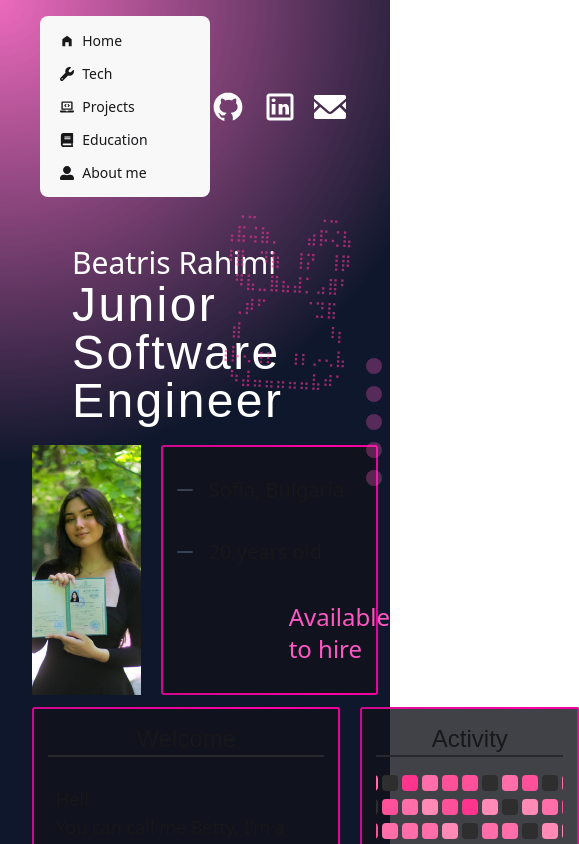
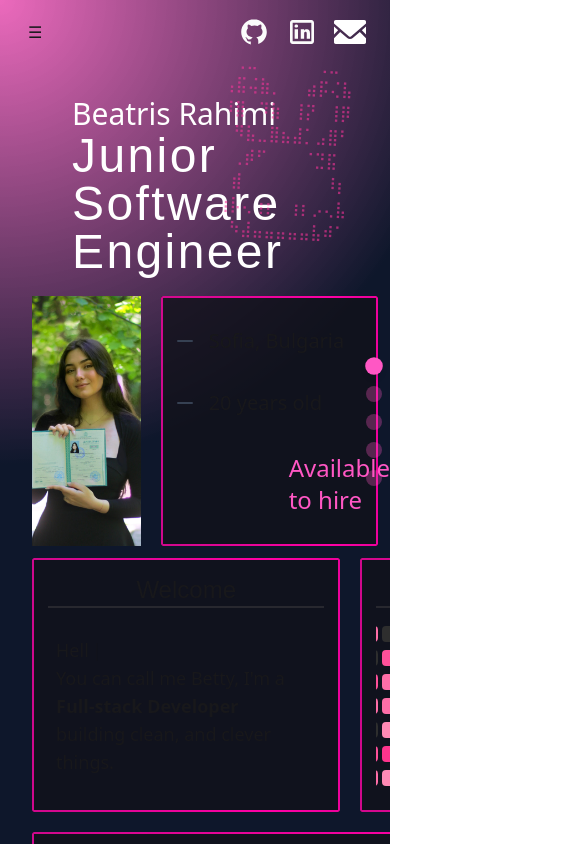
Before and after one commit to BeatrisRah/Portfolio, a React (Vite) app: page / in a window 390 px wide. Shown: the top 844 px of the page, 579 px wide, since content can reach past the window. Built offline with nearby package versions, Linux system fonts and the light colour scheme; a web font is replaced by a local one.

Commit message:
RESPONSIVE UI/ 425px / Top Nav

```diff
--- a/src/App.jsx
+++ b/src/App.jsx
@@ -47,7 +47,7 @@ function App() {
 			</div>
 
 			{/* Page Content */}
-			<div className="xl:ml-64 xl:w-10/12 w-full lg:ml-2">
+			<div className="xl:ml-64 w-full xl:w-10/12 lg:ml-2">
 				<TopNavigation />
 				<Home />
 				<Tetch />
--- a/src/components/Navigation.jsx
+++ b/src/components/Navigation.jsx
@@ -2,23 +2,23 @@ import SmallMenu from "./sidebar/SmallMenu";
 
 export default function TopNavigation() {
    return (
-    <div className="sticky top-0 z-20 w-11/12 mx-auto xl:w-full px-6 py-4 flex items-center">
+    <div className="sticky top-0 z-20 md:w-11/12 xl:w-full px-6 py-4 flex items-center">
         <SmallMenu />
 
         <div className="flex-1" />
 
         <div className="flex items-center gap-4">
-        <a href="https://github.com/BeatrisRah" target="_blank" rel="noopener noreferrer" className="text-gray-800 hover:underline w-9 h-9">
+        <a href="https://github.com/BeatrisRah" target="_blank" rel="noopener noreferrer" className="text-gray-800 hover:underline w-8 h-8 md:w-9 md:h-9">
         <svg className="w-full h-full" xmlns="http://www.w3.org/2000/svg" x="0px" y="0px" width={100} height={100} viewBox="0,0,256,256">
             <g fill="#fbfbfb" fillRule="nonzero" stroke="none" strokeWidth={1} strokeLinecap="butt" strokeLinejoin="miter" strokeMiterlimit={10} strokeDasharray strokeDashoffset={0} fontFamily="none" fontWeight="none" fontSize="none" textAnchor="none" style={{mixBlendMode: 'normal'}}><g transform="scale(8.53333,8.53333)"><path d="M15,3c-6.627,0 -12,5.373 -12,12c0,5.623 3.872,10.328 9.092,11.63c-0.056,-0.162 -0.092,-0.35 -0.092,-0.583v-2.051c-0.487,0 -1.303,0 -1.508,0c-0.821,0 -1.551,-0.353 -1.905,-1.009c-0.393,-0.729 -0.461,-1.844 -1.435,-2.526c-0.289,-0.227 -0.069,-0.486 0.264,-0.451c0.615,0.174 1.125,0.596 1.605,1.222c0.478,0.627 0.703,0.769 1.596,0.769c0.433,0 1.081,-0.025 1.691,-0.121c0.328,-0.833 0.895,-1.6 1.588,-1.962c-3.996,-0.411 -5.903,-2.399 -5.903,-5.098c0,-1.162 0.495,-2.286 1.336,-3.233c-0.276,-0.94 -0.623,-2.857 0.106,-3.587c1.798,0 2.885,1.166 3.146,1.481c0.896,-0.307 1.88,-0.481 2.914,-0.481c1.036,0 2.024,0.174 2.922,0.483c0.258,-0.313 1.346,-1.483 3.148,-1.483c0.732,0.731 0.381,2.656 0.102,3.594c0.836,0.945 1.328,2.066 1.328,3.226c0,2.697 -1.904,4.684 -5.894,5.097c1.098,0.573 1.899,2.183 1.899,3.396v2.734c0,0.104 -0.023,0.179 -0.035,0.268c4.676,-1.639 8.035,-6.079 8.035,-11.315c0,-6.627 -5.373,-12 -12,-12z" /></g></g>
         </svg>
         </a>
-        <a href="https://www.linkedin.com/in/beatris-rahimi/" target="_blank" className="w-9 h-9 text-pink-500 hover:underline">
+        <a href="https://www.linkedin.com/in/beatris-rahimi/" target="_blank" className="w-8 h-8 md:w-9 md:h-9 text-pink-500 hover:underline">
             <svg className="w-full h-full" xmlns="http://www.w3.org/2000/svg" x="0px" y="0px" width={100} height={100} viewBox="0,0,256,256">
                 <g fill="#fbfbfb" fillRule="nonzero" stroke="none" strokeWidth={1} strokeLinecap="butt" strokeLinejoin="miter" strokeMiterlimit={10} strokeDasharray strokeDashoffset={0} fontFamily="none" fontWeight="none" fontSize="none" textAnchor="none" style={{mixBlendMode: 'normal'}}><g transform="scale(10.66667,10.66667)"><path d="M5,3c-1.105,0 -2,0.895 -2,2v14c0,1.105 0.895,2 2,2h14c1.105,0 2,-0.895 2,-2v-14c0,-1.105 -0.895,-2 -2,-2zM5,5h14v14h-14zM7.7793,6.31641c-0.857,0 -1.37109,0.51517 -1.37109,1.20117c0,0.686 0.51416,1.19922 1.28516,1.19922c0.857,0 1.37109,-0.51322 1.37109,-1.19922c0,-0.686 -0.51416,-1.20117 -1.28516,-1.20117zM6.47656,10v7h2.52344v-7zM11.08203,10v7h2.52344v-3.82617c0,-1.139 0.81264,-1.30273 1.05664,-1.30273c0.244,0 0.89649,0.24473 0.89649,1.30273v3.82617h2.44141v-3.82617c0,-2.197 -0.97627,-3.17383 -2.19727,-3.17383c-1.221,0 -1.87226,0.40656 -2.19726,0.97656v-0.97656z" /></g></g>
             </svg>
         </a>
-        <a href="mailto:beatris.m.rahimi@gmail.com" className="w-9 h-9 text-pink-500 hover:underline">
+        <a href="mailto:beatris.m.rahimi@gmail.com" className="w-8 h-8 md:w-9 md:h-9 text-pink-500 hover:underline">
             <svg className="w-8 h-full" height="200px" width="200px" version="1.1" id="_x32_" xmlns="http://www.w3.org/2000/svg" xmlnsXlink="http://www.w3.org/1999/xlink" viewBox="0 0 512 512" xmlSpace="preserve" fill="#000000"><g id="SVGRepo_bgCarrier" strokeWidth={0} /><g id="SVGRepo_tracerCarrier" strokeLinecap="round" strokeLinejoin="round" /><g id="SVGRepo_iconCarrier"> <style type="text/css" dangerouslySetInnerHTML={{__html: " .st0{fill:#ffffff;} " }} /> <g> <polygon className="st0" points="512,295.199 445.92,226.559 512,169.6 " /> <polygon className="st0" points="66.16,226.559 0,295.279 0,169.6 " /> <path className="st0" d="M512,357.6v63.199c0,15.281-12.4,27.682-27.68,27.682H27.68c-15.281,0-27.68-12.4-27.68-27.682V357.6 l98.959-102.721L212,352.238c11.76,10.082,27.359,15.682,44,15.682c16.641,0,32.32-5.6,44.08-15.682l112.959-97.359L512,357.6z" /> <path className="st0" d="M512,91.119v27.68l-241.442,208c-7.76,6.72-21.359,6.72-29.119,0L0,118.799v-27.68 c0-15.279,12.398-27.6,27.68-27.6H484.32C499.6,63.519,512,75.84,512,91.119z" /> </g> </g></svg>
         </a>
 
--- a/src/components/sidebar/SmallMenu.jsx
+++ b/src/components/sidebar/SmallMenu.jsx
@@ -6,17 +6,18 @@ import { MdHomeFilled } from "react-icons/md";
 
 export default function SmallMenu() {
     const navLinks = [
-        {path: 'home', name:'Home', icon: <MdHomeFilled />},
-        {path: 'tech', name:'Tech', icon: <FaWrench />},
-        {path: 'projects', name:'Projects', icon: <FaLaptopCode />},
-        {path: 'education', name:'Education', icon: <FaBook />},
-        {path: 'about', name:'About me', icon: <FaUserAlt />}
+        { path: 'home', name: 'Home', icon: <MdHomeFilled /> },
+        { path: 'tech', name: 'Tech', icon: <FaWrench /> },
+        { path: 'projects', name: 'Projects', icon: <FaLaptopCode /> },
+        { path: 'education', name: 'Education', icon: <FaBook /> },
+        { path: 'about', name: 'About me', icon: <FaUserAlt /> }
 
 
     ]
 
     return (
-        <ul className="menu bg-base-200 menu-horizontal rounded-box xl:hidden">
+        <>
+            <ul className="menu bg-base-200 menu-horizontal rounded-box hidden md:flex xl:hidden">
 
                 {navLinks.map(el => (
                     <li>
@@ -34,5 +35,35 @@ export default function SmallMenu() {
                     </li>
                 ))}
             </ul>
+
+            <div className="md:hidden">
+                <div className="dropdown dropdown-bottom">
+                    <label tabIndex={0} className="m-1 bg-transparent">
+                        ☰
+                    </label>
+                    <ul
+                        tabIndex={0}
+                        className="dropdown-content menu p-2 shadow bg-base-200 rounded-box w-52"
+                    >
+                        {navLinks.map((el) => (
+                            <li key={el.path}>
+                                <Link
+                                    to={el.path}
+                                    smooth={true}
+                                    duration={500}
+                                    offset={-100}
+                                    spy={true}
+                                    activeClass="bg-[#F83CB4]"
+                                >
+                                    {el.icon}
+                                    {el.name}
+                                </Link>
+                            </li>
+                        ))}
+                    </ul>
+                </div>
+            </div>
+
+        </>
     );
 }
--- a/src/sections/home/Home.jsx
+++ b/src/sections/home/Home.jsx
@@ -7,7 +7,7 @@ import ContributionGrid from "./Activity";
 export default function Home() {
 
     return (
-        <Element name="home" className="min-h-screen relative bg-transparent p-8">
+        <Element name="home" className="min-h-screen relative bg-transparent p-8 overflow-hidden">
             <pre className="absolute text-pink-500/60 z-0 right-10 lg:right-40 -top-10 rotate-3">
                 {`
              ⢀⣀⠀⠀⠀⠀⠀⢀⣀⠀
@@ -20,7 +20,7 @@ export default function Home() {
             ⠀⠳⣼⣤⣤⣤⣤⣤⣧⠾⠁`}
             </pre>
 
-            <div className="mb-5 w-10/12 ml-10">
+            <div className="mb-5 w-full md:w-10/12 ml-10">
                 <p className="text-3xl text-white">Beatris Rahimi</p>
                 <h1 className="jersay text-5xl lg:text-7xl text-white tracking-wider">Junior Software Engineer</h1>
             </div>
```
Lines whose indentation alone changed are shown as unchanged.
